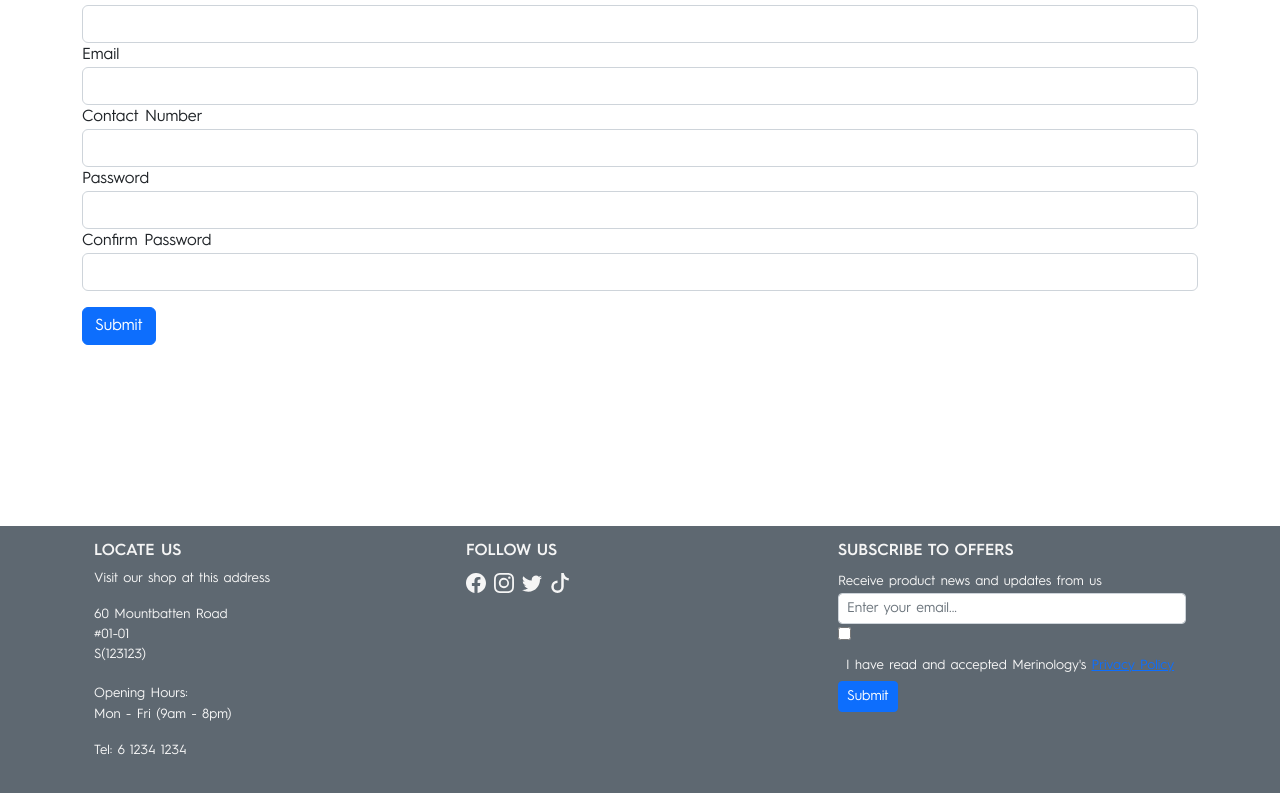
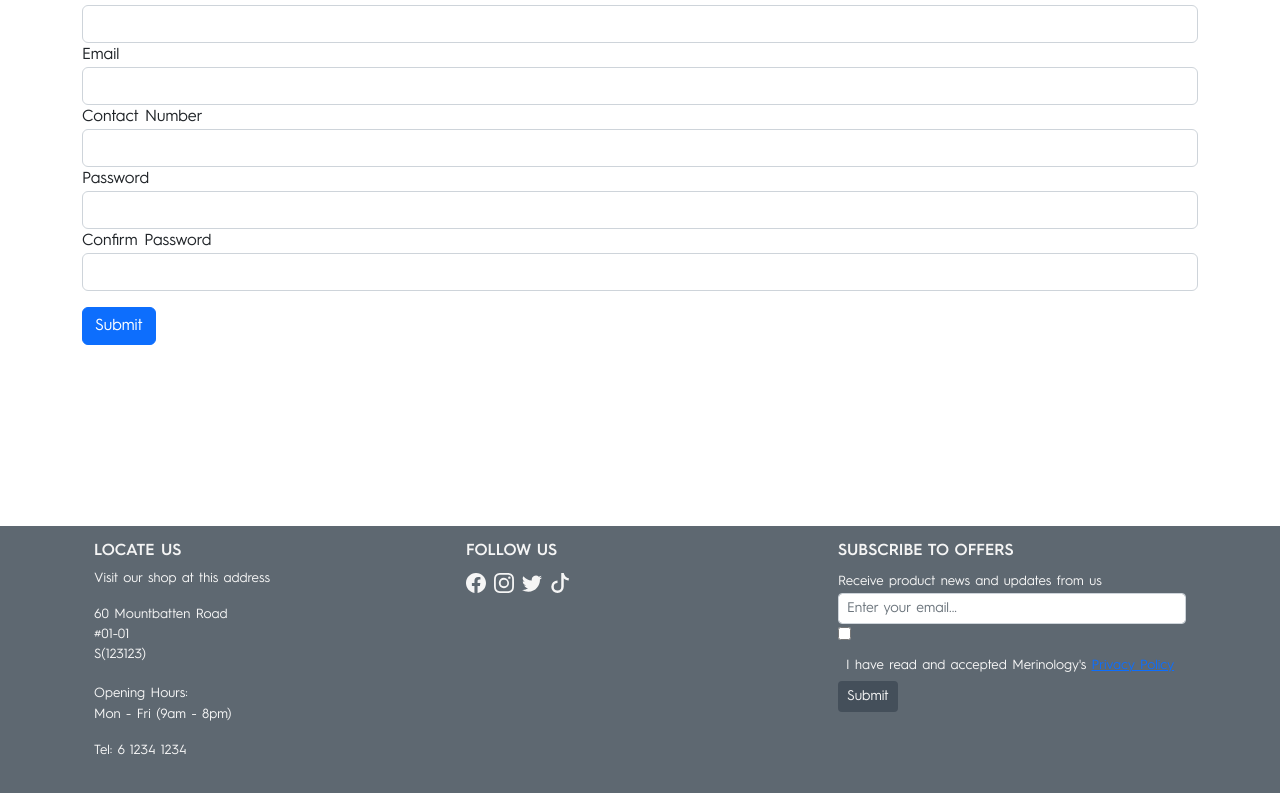
Before and after one commit to trentglobal-sg/tgc-project3, a React (Create React App) app in the folder tgc-project3/: page /register in a window 1280 px wide. Shown: the part 274-1067 px from the top of the page. Built offline with nearby package versions, Linux system fonts and the light colour scheme; no server answers.

Commit message:
styled footer

```diff
--- a/tgc-project3/src/components/Footer.js
+++ b/tgc-project3/src/components/Footer.js
@@ -39,7 +39,7 @@ export default function Footer() {
                     <input type="text" className='form-control form-control-sm' placeholder='Enter your email...' />
                     <input type="checkbox" /><label className='my-text-font-small mt-2 ms-2'>I have read and accepted Merinology's <a href="#">Privacy Policy</a></label>
                     <div>
-                        <button className="btn btn-sm btn-primary mt-1">Submit</button>
+                        <button className="btn btn-sm my-btn mt-1">Submit</button>
                     </div>
                 </div>
 
--- a/tgc-project3/src/index.css
+++ b/tgc-project3/src/index.css
@@ -56,8 +56,10 @@ code {
   font-size: smaller;
 }
 
-.test {
-  color: #292929
+.my-btn {
+  background-color: #444f5a !important;
+  /* background-color: #2e353d;  */
+  color: whitesmoke !important;
 }
 
 .custom-shadow {
```
